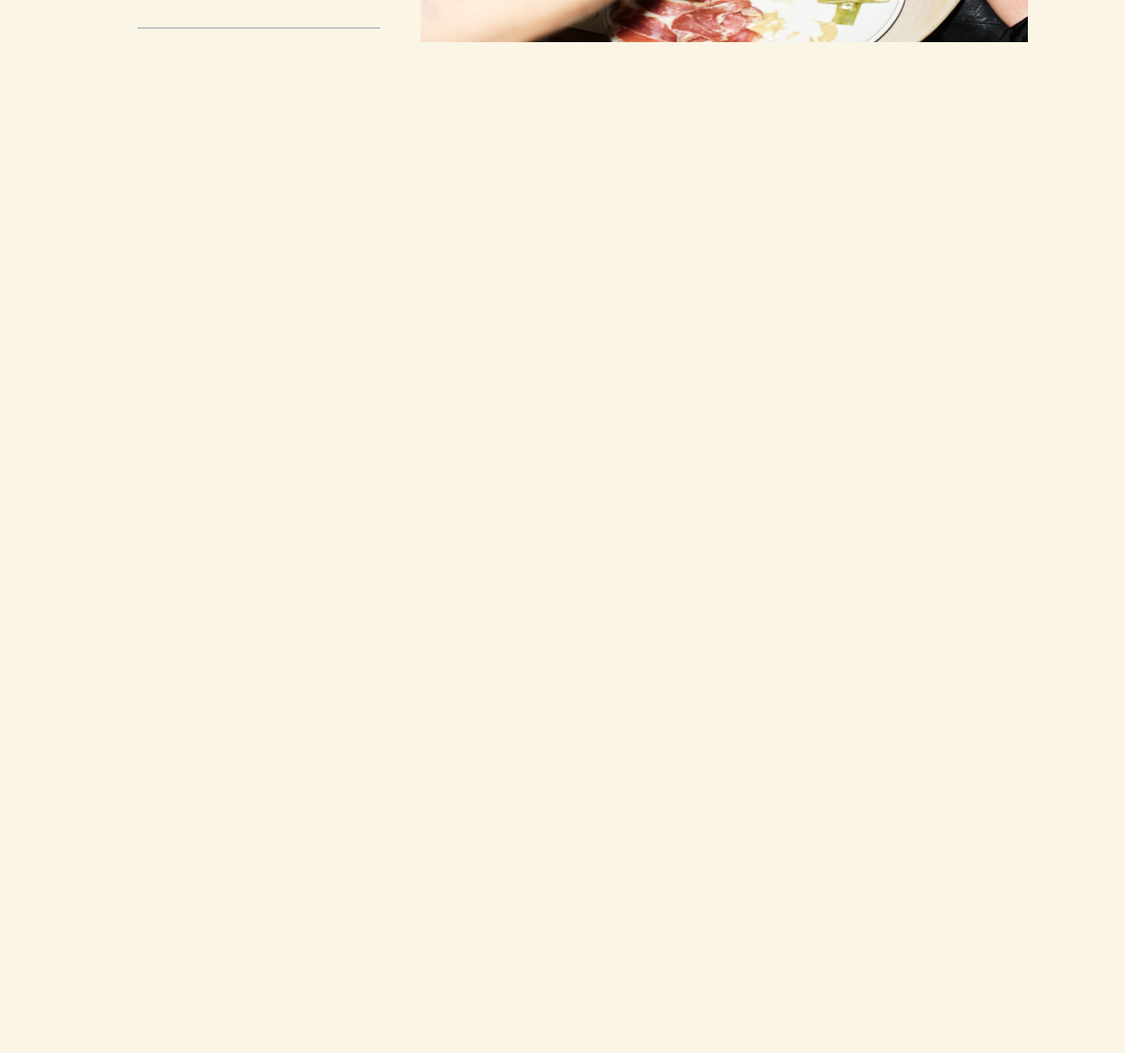
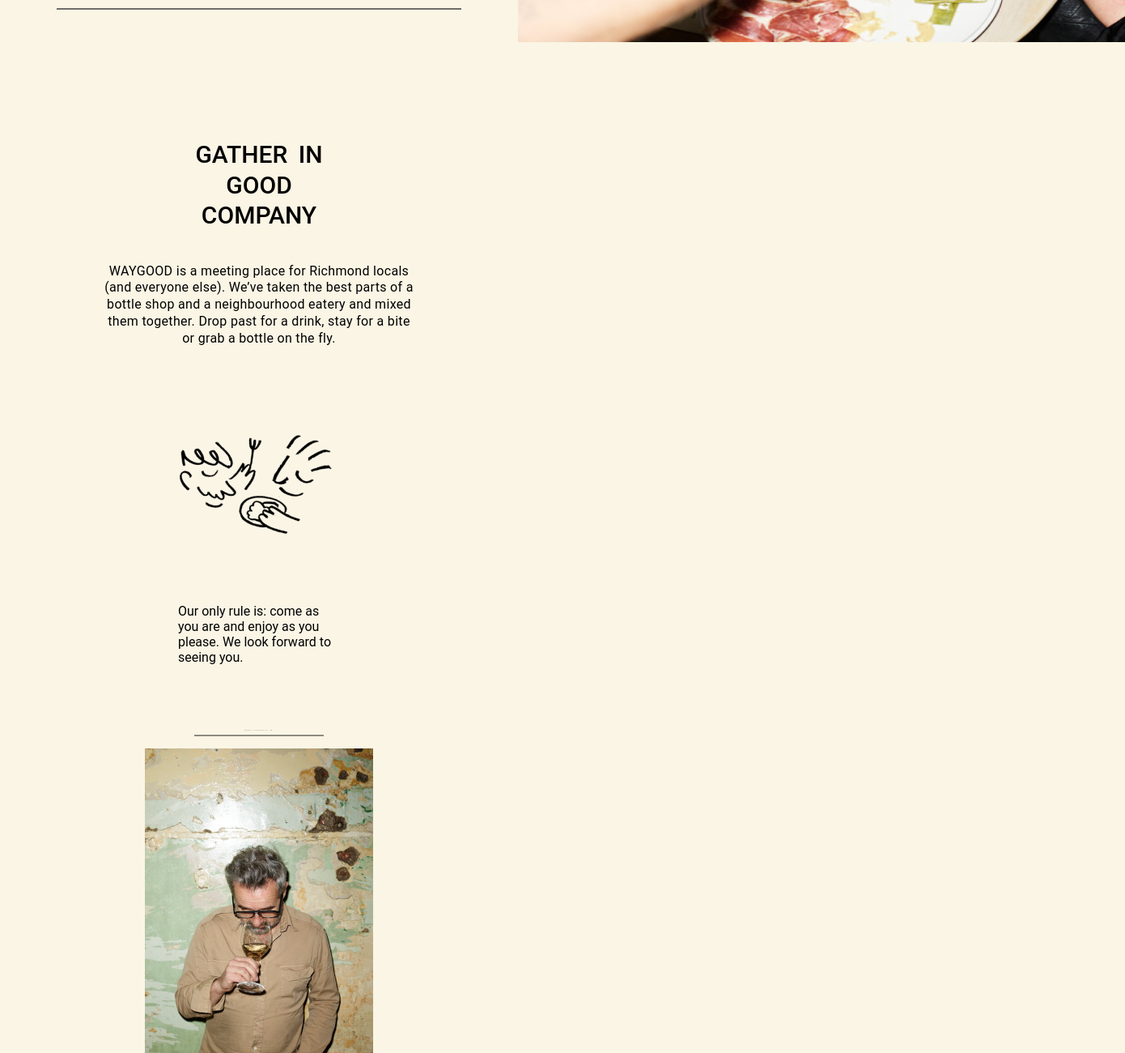
Before and after one commit to 01mehran/MyFirstLongDesign, a plain HTML site: page scr/index.html in a window 1280 px wide. Shown: the part 740-2040 px from the top of the page at 81% size, 1390 px wide, since content can reach past the window. Before the commit the page ends 800 px from the top, so only its background shows below. Drawn offline with Linux system fonts and the light colour scheme.

Commit message:
Done first part

```diff
--- a/scr/index.html
+++ b/scr/index.html
@@ -19,18 +19,40 @@
         <span>BOOKINGS</span>
       </div>
     </header>
+
     <section class="first-part">
       <div class="third-img">
-        <div>
+        <div class="third-img_child">
           <h1 class="first-h">A MEETING PLACE FOR RICHMOND LOCALS.</h1>
           <p class="first-p">(and everyone else)</p>
-          <img src="/images/IMAGE (1).png" alt="eating"/>
-          <hr>
+          <img src="/images/IMAGE (1).png" alt="eating" />
+          <hr class="first-hr" />
+        </div>
+        <div class="second-part">
+          <h1>GATHER IN GOOD COMPANY</h1>
+          <p class="First-part_firstP">
+            WAYGOOD is a meeting place for Richmond locals (and everyone else).
+            We’ve taken the best parts of a bottle shop and a neighbourhood
+            eatery and mixed them together. Drop past for a drink, stay for a
+            bite or grab a bottle on the fly.
+          </p>
+          <img src="/images/IMAGE (2).png" alt="mice" />
+          <p class="second-part_firstP">
+            Our only rule is: come as you are and enjoy as you please. We look
+            forward to seeing you.
+          </p>
+          <p class="third-part_firstP">BOOK YOURSELF IN</p>
+          <hr class="second-hr" />
+          <img src="/images/IMAGE (3).png" alt="" />
         </div>
       </div>
-
       <div class="singe-container-img">
-        <img src="/images/IMAGE.png" alt="dinner" width="200px" class="first-img"/>
+        <img
+          src="/images/IMAGE.png"
+          alt="dinner"
+          width="200px"
+          class="single-img"
+        />
       </div>
     </section>
   </body>
--- a/scr/style.css
+++ b/scr/style.css
@@ -32,12 +32,20 @@ header div span:hover {
 .third-img {
   margin-top: 180px;
   width: calc(100% / 2);
+  width: 50%;
   display: flex;
   justify-content: center;
   text-align: center;
+  flex-direction: column;
+}
+.third-img_child {
+  display: flex;
+  flex-direction: column;
+  justify-content: center;
+  align-items: center;
+  margin-bottom: 100px;
 }
 .third-img .first-h {
-  margin-left: 55px;
   width: 200px;
   text-align: center;
   font-weight: 500;
@@ -46,24 +54,65 @@ header div span:hover {
   font-size: 30px;
 }
 .third-img .first-p {
-  margin-left: 15px;
   margin-top: 13px;
   color: #242222;
   text-transform: uppercase;
   font-size: 13px;
   margin-bottom: 80px;
 }
-.singe-container-img {
+.single-container-img {
   width: calc(100% / 2);
+  padding-bottom: 600px;
 }
-.first-img {
+.single-img {
   width: 750px;
   height: 730px;
   float: right;
-  margin-right: 10px;
 }
-hr {
-  margin-top: 80px;
-  width: 300px;
+.first-hr {
+  width: 500px;
+  margin: 60px 180px;
+  border: 1px solid #5a5757dd;
+}
+.second-part {
+  display: flex;
+  justify-content: center;
+  align-items: center;
+  flex-direction: column;
+}
+.second-part h1 {
+  width: 200px;
+  font-weight: 500;
+  word-spacing: 6px;
+  line-height: 1.25;
+  font-size: 30px;
+  margin-bottom: 40px;
+}
+.First-part_firstP {
+  font-size: 16px;
+  font-weight: 400;
+  letter-spacing: 0.32px;
   text-align: center;
+  width: 385px;
+  line-height: 1.3;
+  font-style: bold;
+  height: 200px;
 }
+.second-part_firstP {
+  margin: 80px 0;
+  width: 200px;
+  text-align: left;
+  font-weight: 600px;
+}
+.third-part_firstP{
+  font-size: 1.2px;
+  text-align: center;
+  letter-spacing: 1.5px;
+}
+.second-hr{
+  width: 160px;
+  border: 1px solid #2b2a2a85;
+  margin-top: 5px;
+  margin-bottom: 15px;
+
+}
```
